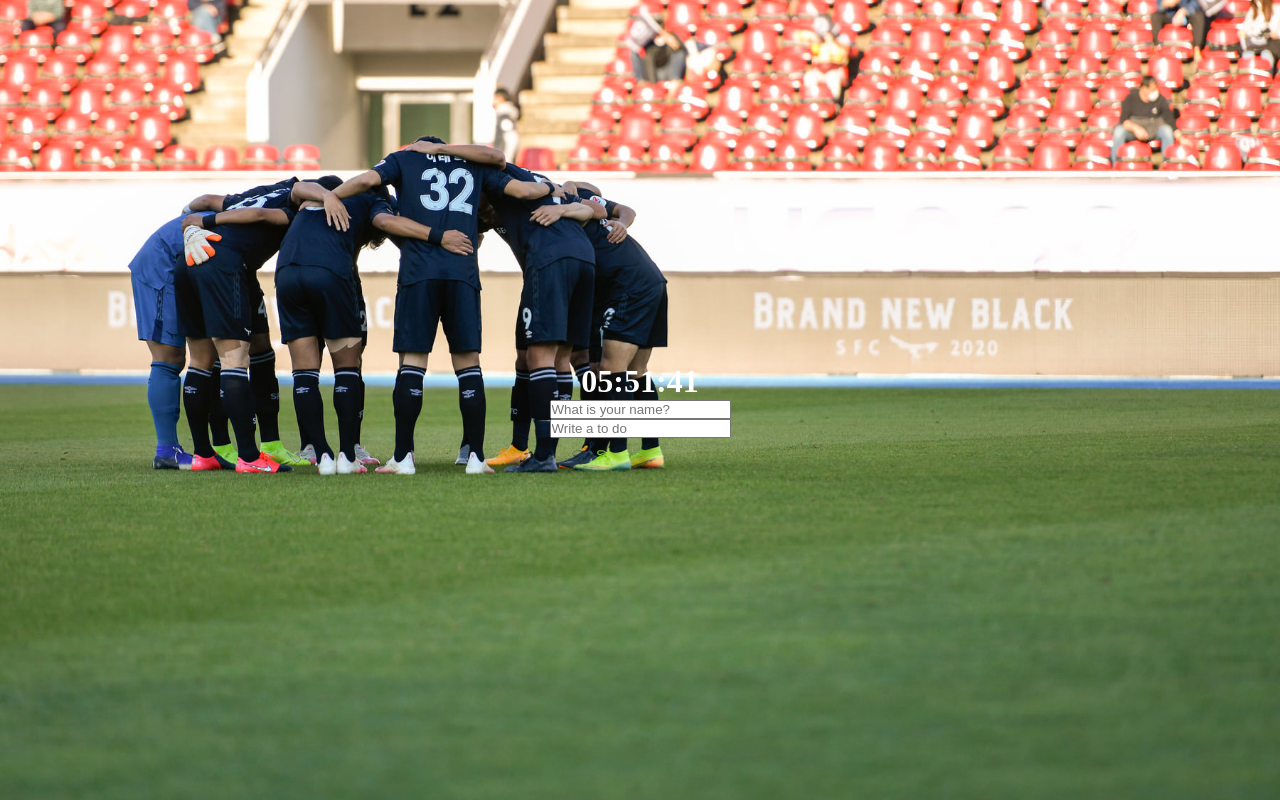
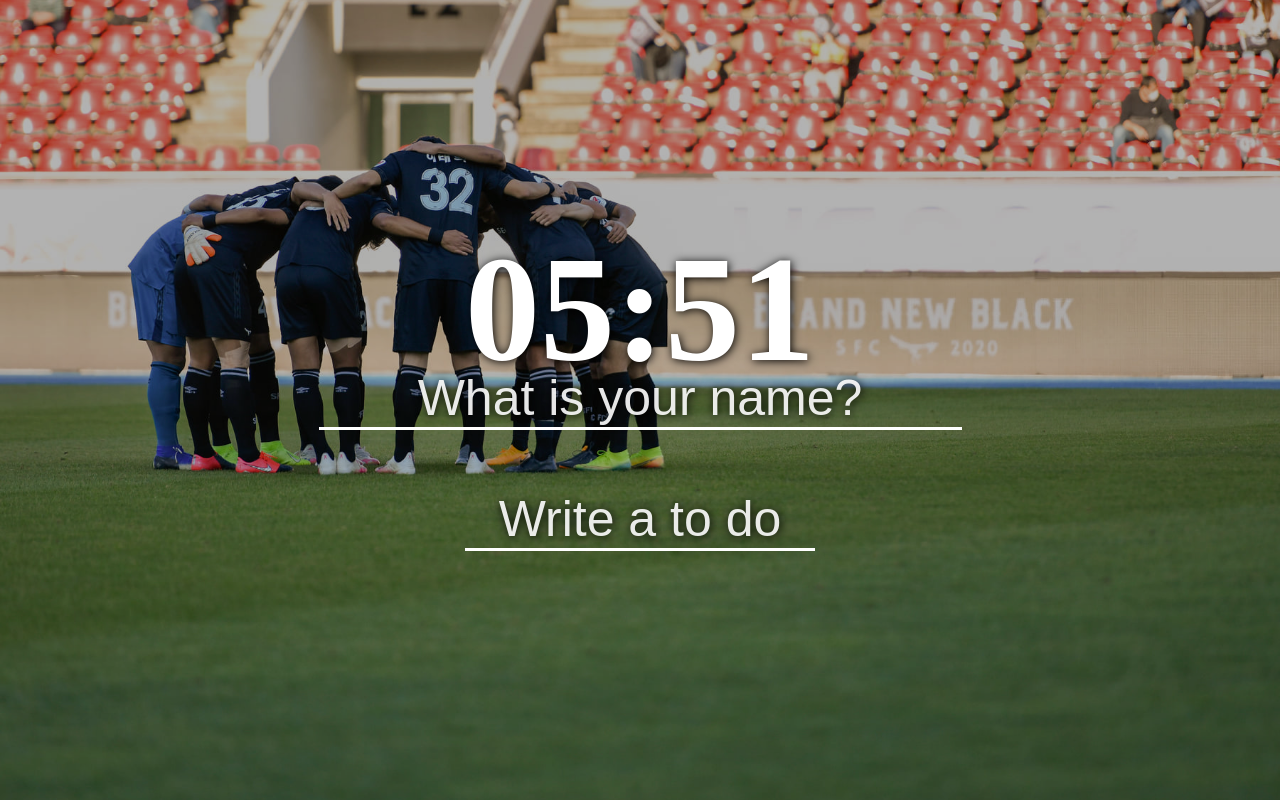
Before and after one commit to garudanish/JS-study, a plain HTML site: page momentum-clone/index.html in a window 1280 px wide. Drawn offline with Linux system fonts and the light colour scheme.

Commit message:
Modify CSS

```diff
--- a/momentum-clone/clock.js
+++ b/momentum-clone/clock.js
@@ -2,16 +2,17 @@ const clockContainer = document.querySelector(".js-clock");
 const clockTitle = clockContainer.querySelector(".js-title");
 
 function getTime() {
-    const date = new Date();
-    const minutes = date.getMinutes();
-    const hours = date.getHours();
-    const seconds = date.getSeconds();
-    clockTitle.innerText = `${hours < 10 ? `0${hours}` : hours}:${minutes < 10 ? `0${minutes}` : minutes}:${seconds < 10 ? `0${seconds}` : seconds}`;
+  const date = new Date();
+  const minutes = date.getMinutes();
+  const hours = date.getHours();
+  clockTitle.innerText = `${hours < 10 ? `0${hours}` : hours}:${
+    minutes < 10 ? `0${minutes}` : minutes
+  }`;
 }
 
-function init(){
-    getTime();
-    setInterval(getTime, 1000);
+function init() {
+  getTime();
+  setInterval(getTime, 1000);
 }
 
 init();
--- a/momentum-clone/greeting.js
+++ b/momentum-clone/greeting.js
@@ -24,12 +24,12 @@ function askForName() {
 function paintGreeting(text) {
   form.classList.remove(SHOWING_CN);
   greeting.classList.add(SHOWING_CN);
-    greeting.innerText = `Hello ${text}`;
+  greeting.innerText = `Hello, ${text}.`;
 }
 
 function loadName() {
   const currentUser = localStorage.getItem(USER_LS);
-    if(currentUser === null) {
+  if (currentUser === null) {
     askForName();
   } else {
     paintGreeting(currentUser);
--- a/momentum-clone/index.html
+++ b/momentum-clone/index.html
@@ -8,6 +8,7 @@
   </head>
   <body>
     <div class="background-image"></div>
+    <div class="black-box"></div>
     <div class="js-clock">
       <h1 class="js-title">00:00</h1>
     </div>
--- a/momentum-clone/style.css
+++ b/momentum-clone/style.css
@@ -2,6 +2,11 @@
   margin: 0;
   padding: 0;
   box-sizing: border-box;
+}
+
+input:active,
+input:focus {
+  outline: none;
 }
 
 body {
@@ -28,13 +33,76 @@ body {
   left: 0;
   width: 100%;
   height: 100%;
+  z-index: -2;
+  animation: fadeIn 0.5s ease-in-out;
+}
+
+.black-box {
+  position: absolute;
+  top: 0;
+  left: 0;
+  width: 100%;
+  height: 100%;
   z-index: -1;
-  animation: fadeIn 0.5s ease-in-out;
+  opacity: 0.3;
+  background-color: black;
+}
+
+.js-title {
+  font-size: 150px;
+  text-shadow: 1px 1px 10px black;
+  line-height: 0.8;
 }
 
 .form,
 .greetings {
   display: none;
+  margin-bottom: 30px;
+}
+
+.form input,
+.greetings,
+.js-toDoForm input {
+  border: none;
+  text-align: center;
+  color: white;
+  font-size: 50px;
+  background-color: transparent;
+  text-shadow: 1px 1px 10px black;
+  font-weight: 400;
+}
+
+.form input {
+  margin-bottom: 30px;
+}
+
+.form input,
+.js-toDoForm input {
+  border-bottom: 3px solid white;
+}
+
+.js-toDoForm input {
+  width: 350px;
+}
+
+.form input::placeholder,
+.js-toDoForm input::placeholder {
+  text-align: center;
+  color: rgba(255, 255, 255, 0.9);
+  text-shadow: 1px 1px 10px black;
+}
+
+input:active::placeholder,
+input:focus::placeholder {
+  color: transparent;
+  text-shadow: none;
+}
+
+.js-weather {
+  position: absolute;
+  bottom: 30px;
+  left: 30px;
+  font-size: 20px;
 }
 
 .showing {
--- a/momentum-clone/weather.js
+++ b/momentum-clone/weather.js
@@ -13,7 +13,7 @@ function getWeather(lat, lng) {
     .then(function (json) {
       const temperature = json.main.temp;
       const place = json.name;
-      weather.innerText = `${temperature}°C @ ${place}`;
+      weather.innerHTML = `${temperature}°C<br>${place}`;
     });
 }
 
```
Lines whose indentation alone changed are shown as unchanged.
